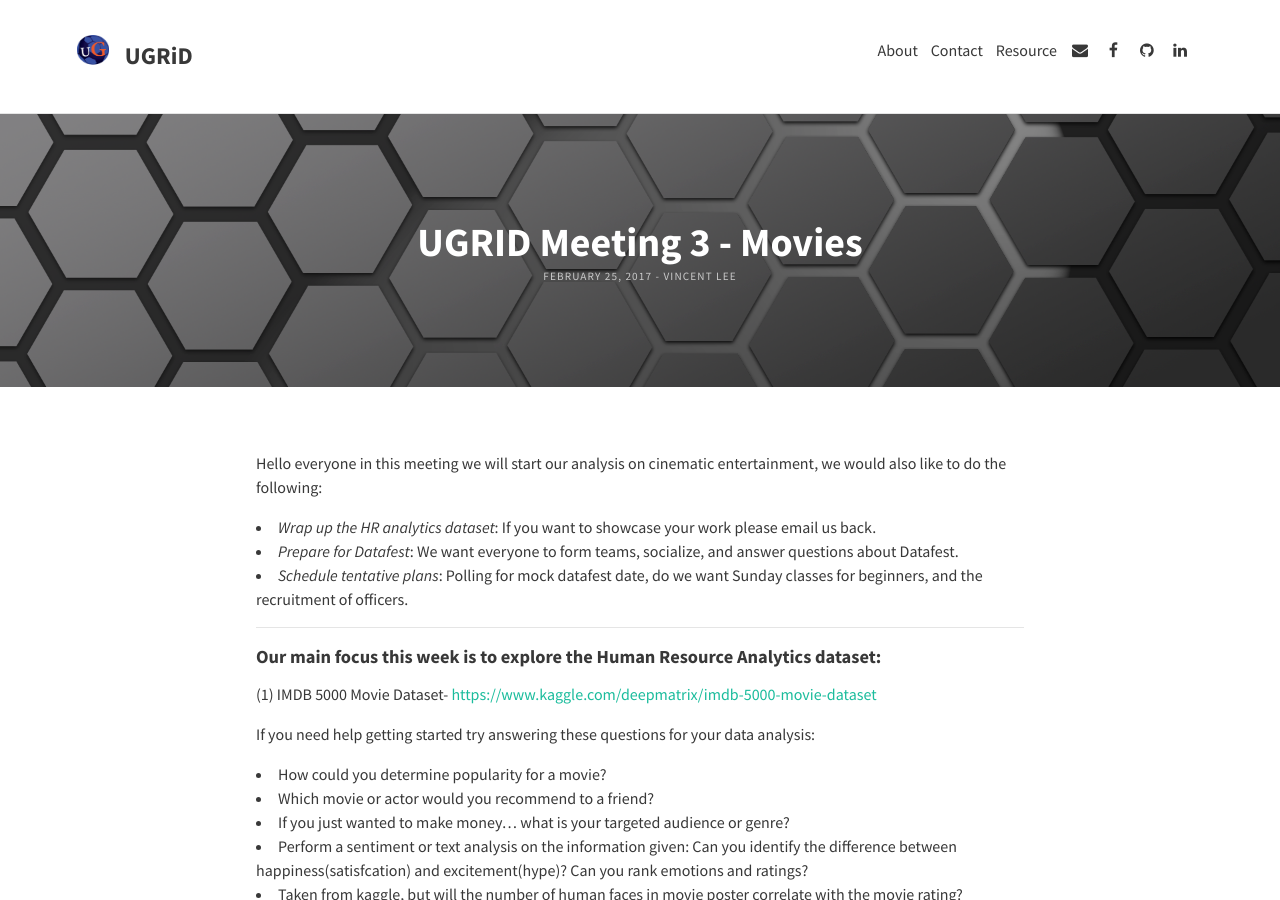
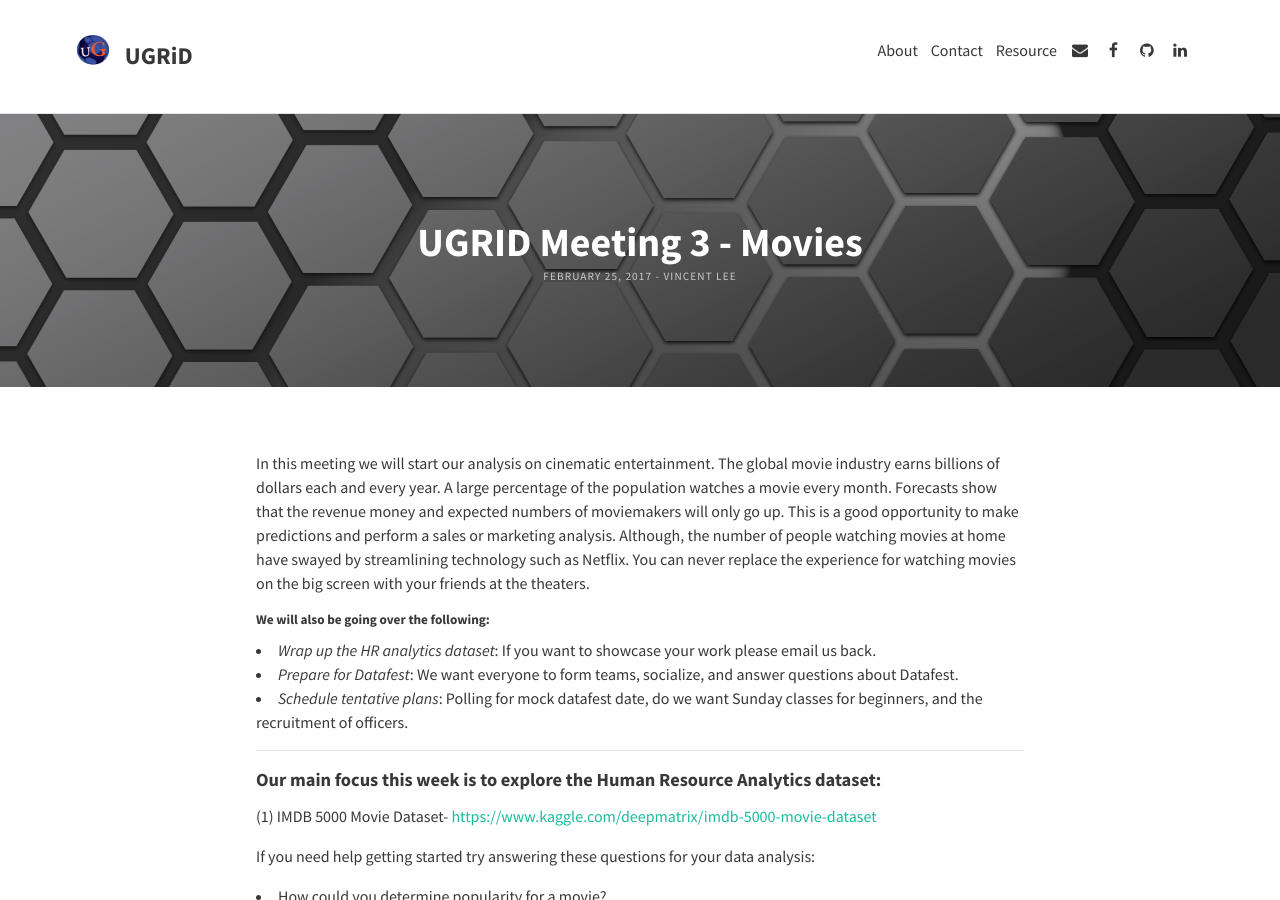
Before and after one commit to sketchplatform/ugriders.github.io, a Jekyll site: the page built from _posts/2017-02-25-UGRID_F17-Movies.md, in a window 1280 px wide and 900 px high. Built offline with Jekyll 4.4.1, drawn with Linux system fonts in a browser that asks for light colours; nearby versions of some CDN libraries; comment, search, counter and statistics services are not loaded.

Commit message:
Update 2017-02-25-UGRID_F17-Movies.md

```diff
--- a/_posts/2017-02-25-UGRID_F17-Movies.md
+++ b/_posts/2017-02-25-UGRID_F17-Movies.md
@@ -5,7 +5,10 @@ feature-img: "img/texture3.png"
 author: Vincent Lee
 ---
 
-Hello everyone in this meeting we will start our analysis on cinematic entertainment, we would also like to do the following:
+In this meeting we will start our analysis on cinematic entertainment. The global movie industry earns billions of dollars each and every year. A large percentage of the population watches a movie every month. Forecasts show that the revenue money and expected numbers of moviemakers will only go up. This is a good opportunity to make predictions and perform a sales or marketing analysis. Although, the number of people watching movies at home have swayed by streamlining technology such as Netflix. You can never replace the experience for watching movies on the big screen with your friends at the theaters.
+
+##### We will also be going over the following:
+
 - *Wrap up the HR analytics dataset*: If you want to showcase your work please email us back.
 - *Prepare for Datafest*: We want everyone to form teams, socialize, and answer questions about Datafest.
 - *Schedule tentative plans*: Polling for mock datafest date, do we want Sunday classes for beginners, and the recruitment of officers.
```
